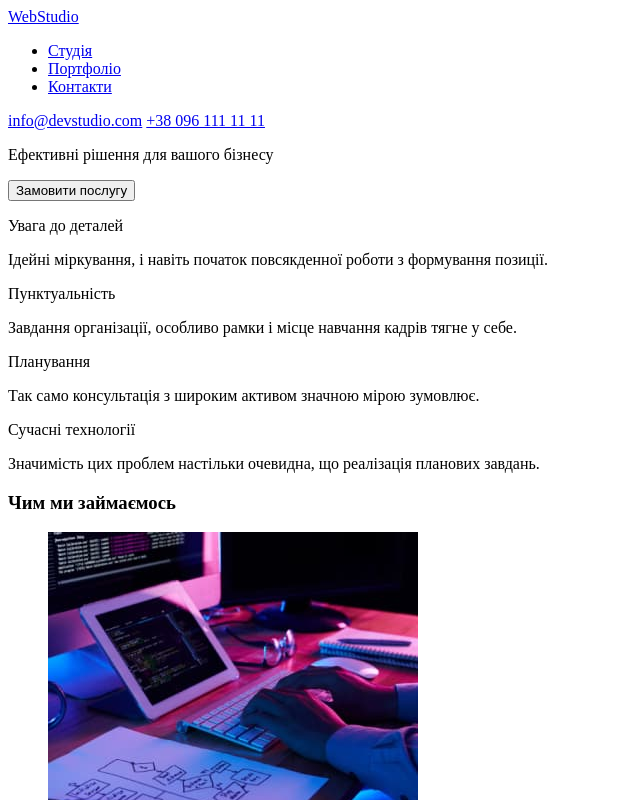
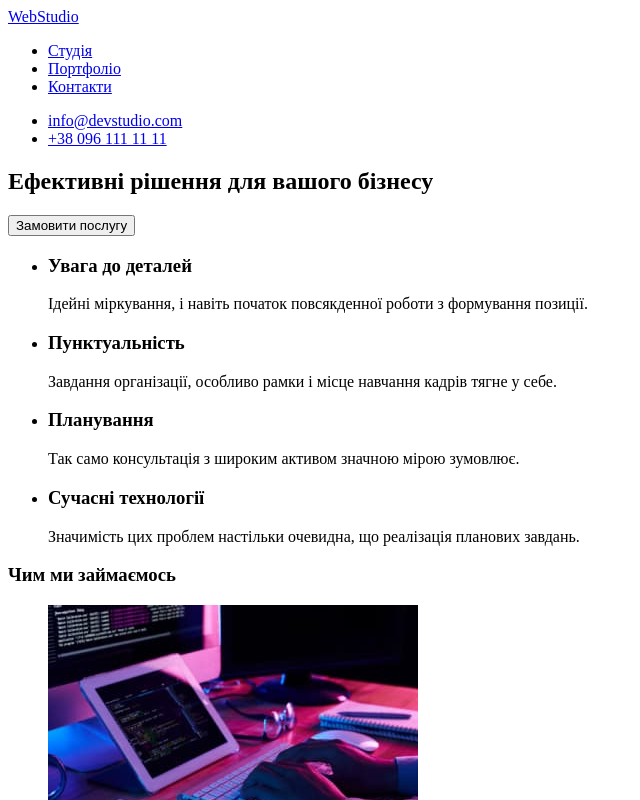
Before and after one commit to VovaKyrychuk/goit-markup-hw-01, a plain HTML site: page index.html in a window 1280 px wide. Shown: the top 800 px of the page, without its empty margins (0-640 px from the left). Drawn offline with Linux system fonts and the light colour scheme.

Commit message:
ДЗ з виправленням зауважень

```diff
--- a/index.html
+++ b/index.html
@@ -16,34 +16,47 @@
           <li><a href="#">Контакти</a></li>
         </ul>
       </nav>
-      <a href="mailto:info@devstudio.com">info@devstudio.com</a>
-      <a href="tel:+380961111111">+38 096 111 11 11</a>
+      <ul>
+        <li><a href="mailto:info@devstudio.com">info@devstudio.com</a></li>
+        <li><a href="tel:+380961111111">+38 096 111 11 11</a></li>
+      </ul>
     </header>
     <main>
       <section>
-        <p>Ефективні рішення для вашого бізнесу</p>
-        <h1 hidden>ми</h1>
+        <h1>Ефективні рішення для вашого бізнесу</h1>
         <button type="button">Замовити послугу</button>
       </section>
       <section>
         <h2 hidden>наші переваги</h2>
-        <p>Увага до деталей</p>
+        <ul>
+          <li>
+            <h3>Увага до деталей</h3>
             <p>
-          Ідейні міркування, і навіть початок повсякденної роботи з формування
-          позиції.
+              Ідейні міркування, і навіть початок повсякденної роботи з
+              формування позиції.
             </p>
-        <p>Пунктуальність</p>
+          </li>
+          <li>
+            <h3>Пунктуальність</h3>
             <p>
-          Завдання організації, особливо рамки і місце навчання кадрів тягне у
-          себе.
+              Завдання організації, особливо рамки і місце навчання кадрів тягне
+              у себе.
             </p>
-        <p>Планування</p>
-        <p>Так само консультація з широким активом значною мірою зумовлює.</p>
-        <p>Сучасні технології</p>
+          </li>
+          <li>
+            <h3>Планування</h3>
+            <p>
+              Так само консультація з широким активом значною мірою зумовлює.
+            </p>
+          </li>
+          <li>
+            <h3>Сучасні технології</h3>
             <p>
               Значимість цих проблем настільки очевидна, що реалізація планових
               завдань.
             </p>
+          </li>
+        </ul>
       </section>
       <section>
         <h3>Чим ми займаємось</h3>
@@ -75,7 +88,7 @@
         </ul>
       </section>
       <section>
-        <h4>Наша команда</h4>
+        <h2>Наша команда</h2>
         <ul>
           <li>
             <img
@@ -84,7 +97,7 @@
               width="270"
               height="260"
             />
-            <h4>Ігор Дем'яненко</h4>
+            <h3>Ігор Дем'яненко</h3>
             <p>Product Designer</p>
           </li>
           <li>
@@ -94,7 +107,7 @@
               width="270"
               height="260"
             />
-            <h4>Ольга Рєпіна</h4>
+            <h3>Ольга Рєпіна</h3>
             <p>Frontend Developer</p>
           </li>
           <li>
@@ -104,7 +117,7 @@
               width="270"
               height="260"
             />
-            <h4>Микола Тарасов</h4>
+            <h3>Микола Тарасов</h3>
             <p>Marketing</p>
           </li>
           <li>
@@ -114,7 +127,7 @@
               width="270"
               height="260"
             />
-            <h4>Михайло Єрмаков</h4>
+            <h3>Михайло Єрмаков</h3>
             <p>UI Designer</p>
           </li>
         </ul>
```
Lines whose indentation alone changed are shown as unchanged.
